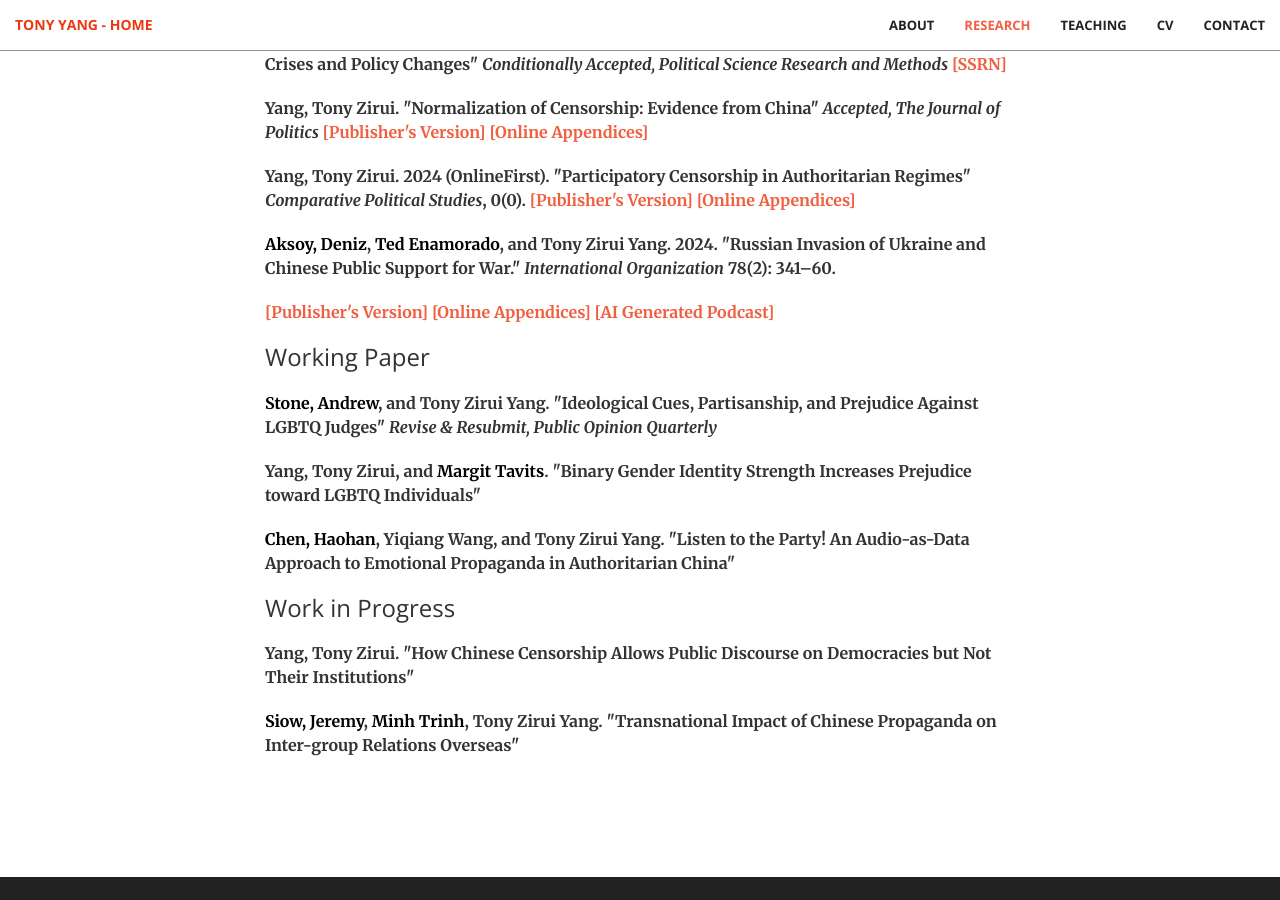
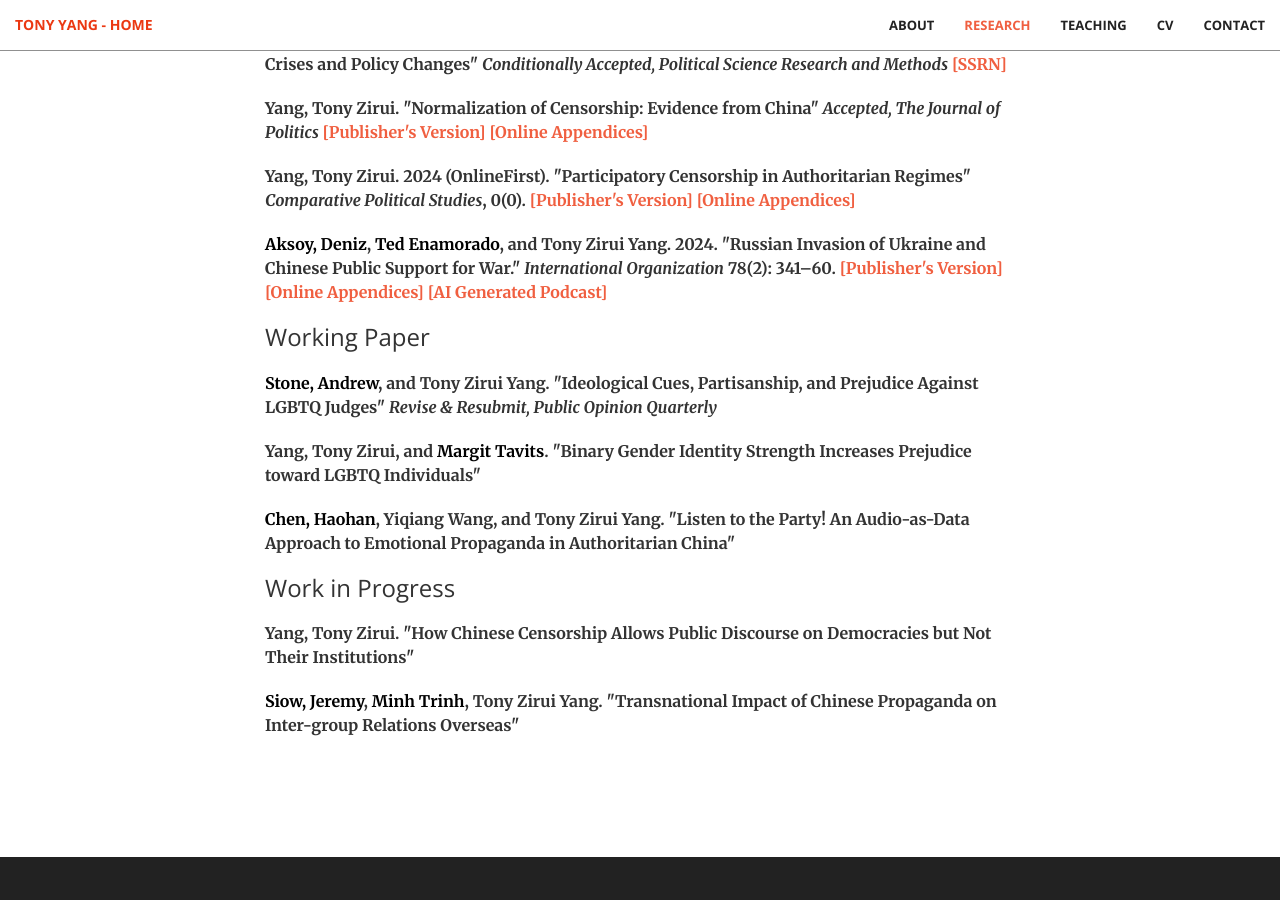
Before and after one commit to tonyhsfz/website, a Jekyll site: the page built from index.html, in a window 1280 px wide and 900 px high, scrolled down 2006 px. Built offline with Jekyll 4.4.1, drawn with Linux system fonts in a browser that asks for light colours.

```diff
--- a/_includes/publication.html
+++ b/_includes/publication.html
@@ -22,8 +22,8 @@
                          <a href="/img/Yang_CPS_Appendix_Final.pdf">[Online Appendices]</a></b>   </p>
                 <p>  <b> <a href="https://sites.wustl.edu/denizaksoy/" style="color: black;">Aksoy, Deniz</a>, <a href="https://www.tedenamorado.com/" style="color: black;">Ted Enamorado</a>, and Tony Zirui Yang. 2024.
                         "Russian Invasion of Ukraine and Chinese Public Support for War."
-                        <i>International Organization</i> 78(2): 341–60. </p>
-                <p>      <a href="https://doi.org/10.1017/S0020818324000043">[Publisher's Version]</a>
+                        <i>International Organization</i> 78(2): 341–60.
+                        <a href="https://doi.org/10.1017/S0020818324000043">[Publisher's Version]</a>
                          <a href="/img/UseForce_Appendix.pdf">[Online Appendices]</a>
                          <a href="https://notebooklm.google.com/notebook/f43909a6-0fde-4264-abfc-4024d7fd667e/audio">[AI Generated Podcast]</a> </b>  </p>
                      <p></p>
```
